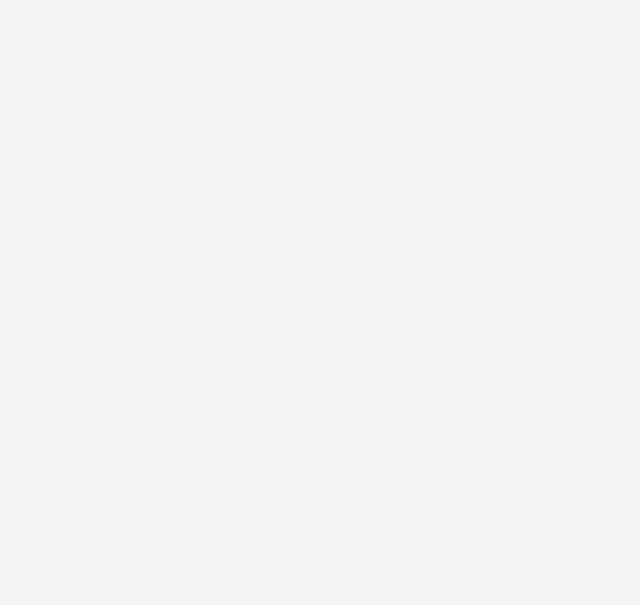
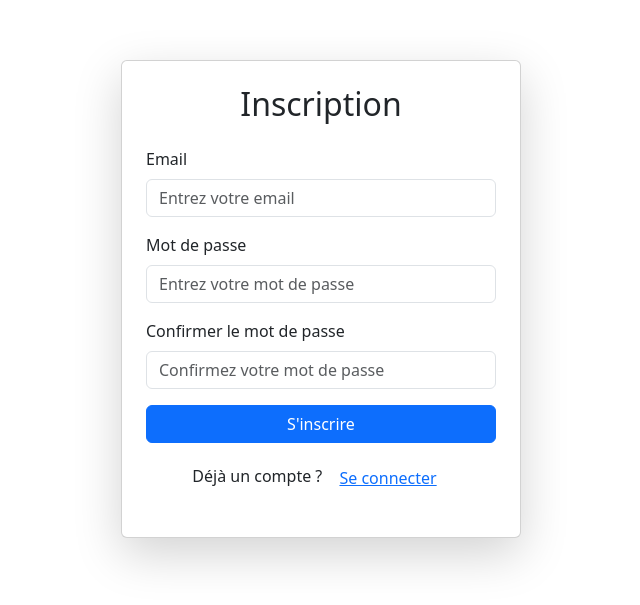
Before and after one commit to Zeleph75/projet-api, a React (Vite) app: page /signup in a window 1280 px wide. Before the commit this address had no page. Shown: the part 101-706 px from the top of the page, without its empty margins (319-959 px from the left). Built offline with nearby package versions, Linux system fonts and the light colour scheme; no server answers.

Commit message:
terminer la connexion

```diff
--- a/public/users.json
+++ b/public/users.json
@@ -9,6 +9,29 @@
       "email": "user2@example.com",
       "password": "securepass",
       "group": "Salon C"
+    },
+    {
+      "password": "testpassword"
+    },
+    {
+      "email": "pelagie@.gmail",
+      "password": "test"
+    },
+    {
+      "email": "pelagie.aintangar01@gmail.com",
+      "password": "Azerty"
+    },
+    {
+      "email": "aintangar01@gmail.com",
+      "password": "Azerty123"
+    },
+    {
+      "email": "pelagie01@gmail.com",
+      "password": "PelA"
+    },
+    {
+      "email": "pela01@gmail.com",
+      "password": "$2b$10$r8RbO2cq4DdHCLQZ2r9qrusHzyt6mYGIKtjm1DRNFlZRnTY4Sqpv."
     }
   ],
   "salons": [
--- a/server.js
+++ b/server.js
@@ -1,93 +1,82 @@
-import express from 'express';
-import fs from 'fs';
-import path from 'path';
-import cors from 'cors';
+import express from "express";
+import fs from "fs/promises"; // Utilisation des Promises pour éviter les callbacks
+import cors from "cors";
+import jwt from "jsonwebtoken";
+import bcrypt from "bcryptjs";
+import dotenv from "dotenv";
+
+dotenv.config(); // Charger les variables d'environnement
 
 const app = express();
-const PORT = 5000;
+app.use(express.json());
+app.use(cors());
 
-// Vérifier que le serveur démarre bien
-console.log("Le serveur est en train de démarrer...");
+const USERS_FILE = "./public/users.json";
+const SECRET_KEY = process.env.SECRET_KEY || "supersecretkey"; // 🔐 Utilisation d'une clé sécurisée
 
-app.use(cors()); // Permettre les requêtes cross-origin
-app.use(express.json()); // Pour analyser les requêtes en JSON
+// 🔹 Route pour inscrire un utilisateur (REGISTER)
+app.post("/register", async (req, res) => {
+    const { email, password } = req.body;
 
-const filePath = path.join(process.cwd(), "public", "users.json");
+    try {
+        const data = await fs.readFile(USERS_FILE, "utf8");
+        let usersData = JSON.parse(data);
 
-// Route pour mettre à jour les groupes d'utilisateurs
-app.post("/update-group", (req, res) => {
-    console.log("Requête reçue pour /update-group");
-
-    const { users } = req.body;
-    if (!users) {
-        return res.status(400).json({ message: "Données invalides" });
-    }
-
-    fs.readFile(filePath, "utf8", (err, data) => {
-        if (err) {
-            console.error("Erreur lors de la lecture du fichier:", err);
-            return res.status(500).json({ message: "Erreur de lecture du fichier", error: err });
+        // Vérifie si l'utilisateur existe déjà
+        if (usersData.users.some(user => user.email === email)) {
+            return res.status(400).json({ message: "Cet email est déjà utilisé." });
         }
 
-        let jsonData;
-        try {
-            jsonData = JSON.parse(data);
-        } catch (parseError) {
-            console.error("Erreur lors du parsing JSON:", parseError);
-            return res.status(500).json({ message: "Erreur de parsing JSON", error: parseError });
+        // Hache le mot de passe avant de l'enregistrer
+        const hashedPassword = bcrypt.hashSync(password, 10);
+
+        // Ajoute le nouvel utilisateur
+        usersData.users.push({ email, password: hashedPassword });
+
+        // Sauvegarde dans users.json
+        await fs.writeFile(USERS_FILE, JSON.stringify(usersData, null, 2));
+
+        res.status(201).json({ message: "Inscription réussie !" });
+
+    } catch (err) {
+        console.error("Erreur serveur :", err);
+        res.status(500).json({ message: "Erreur serveur." });
+    }
+});
+
+// 🔹 Route pour la connexion (LOGIN)
+app.post("/login", async (req, res) => {
+    const { email, password } = req.body;
+
+    try {
+        const data = await fs.readFile(USERS_FILE, "utf8");
+        let usersData = JSON.parse(data);
+
+        // Vérifie si l'utilisateur existe
+        const user = usersData.users.find(user => user.email === email);
+        if (!user) {
+            return res.status(400).json({ message: "Utilisateur non trouvé." });
         }
 
-        jsonData.users = users; // Met à jour les utilisateurs
+        // Vérifie le mot de passe avec bcrypt
+        const isMatch = bcrypt.compareSync(password, user.password);
+        if (!isMatch) {
+            return res.status(400).json({ message: "Mot de passe incorrect." });
+        }
 
-        fs.writeFile(filePath, JSON.stringify(jsonData, null, 2), (err) => {
-            if (err) {
-                console.error("Erreur d'écriture du fichier:", err);
-                return res.status(500).json({ message: "Erreur de sauvegarde", error: err });
-            }
-            res.status(200).json({ message: "Utilisateurs mis à jour avec succès" });
-        });
-    });
+        // Génère un Token JWT valable 1 heure
+        const token = jwt.sign({ email: user.email }, SECRET_KEY, { expiresIn: "1h" });
+
+        res.json({ message: "Connexion réussie !", token });
+
+    } catch (err) {
+        console.error("Erreur serveur :", err);
+        res.status(500).json({ message: "Erreur serveur." });
+    }
 });
 
-// Route pour mettre à jour la liste des salons
-app.post("/update-salons", (req, res) => {
-    console.log("Requête reçue pour /update-salons");
-
-    const { salons } = req.body;
-    if (!salons) {
-        return res.status(400).json({ message: "Données invalides" });
-    }
-
-    fs.readFile(filePath, "utf8", (err, data) => {
-        if (err) {
-            console.error("Erreur lors de la lecture du fichier:", err);
-            return res.status(500).json({ message: "Erreur de lecture du fichier", error: err });
-        }
-
-        let jsonData;
-        try {
-            jsonData = JSON.parse(data);
-        } catch (parseError) {
-            console.error("Erreur lors du parsing JSON:", parseError);
-            return res.status(500).json({ message: "Erreur de parsing JSON", error: parseError });
-        }
-
-        // Suppression des salons vides
-        const cleanedSalons = salons.filter(salon => salon.members.length > 0);
-
-        jsonData.salons = cleanedSalons; // Met à jour les salons après suppression des vides
-
-        fs.writeFile(filePath, JSON.stringify(jsonData, null, 2), (err) => {
-            if (err) {
-                console.error("Erreur d'écriture du fichier:", err);
-                return res.status(500).json({ message: "Erreur de sauvegarde", error: err });
-            }
-            res.status(200).json({ message: "Salons mis à jour avec succès" });
-        });
-    });
+// 🔹 Démarrer le serveur
+const PORT = 5000;
+app.listen(PORT, () => {
+    console.log(`✅ Serveur démarré sur http://localhost:${PORT}`);
 });
-
-// Lancer le serveur
-app.listen(PORT, () => {
-    console.log(`✅ Serveur backend démarré sur http://localhost:${PORT}`);
-});
--- a/src/App.jsx
+++ b/src/App.jsx
@@ -1,12 +1,17 @@
 import { BrowserRouter as Router, Routes, Route } from "react-router-dom";
 import LoginPage from "./pages/Login.jsx";
+import SignPage from "./pages/Signup.jsx"
 import TestPage from "./pages/Test.jsx"; // Crée cette page pour tester la redirection
+import "bootstrap/dist/css/bootstrap.min.css";
+
 
 function App() {
     return (
         <Router>
             <Routes>
                 <Route path="/" element={<LoginPage />} />
+                <Route path="/signup" element={<SignPage />} />
+                <Route path="/login" element={<LoginPage />} />
                 <Route path="/test" element={<TestPage />} />
             </Routes>
         </Router>
--- a/src/pages/Login.jsx
+++ b/src/pages/Login.jsx
@@ -1,5 +1,7 @@
 import { useState, useEffect } from "react";
 import {data, useNavigate} from "react-router-dom";
+import "bootstrap/dist/css/bootstrap.min.css";
+
 import "./Login.css";
 
 
@@ -9,52 +11,77 @@ export default function LoginPage() {
     const [users, setUsers] = useState([]);
     const navigate = useNavigate();
 
-    useEffect(() => {
-        fetch("/users.json")
-            .then((response) => response.json())
-            .then((data) => setUsers(data.users));
-    }, []);
+    // useEffect(() => {
+    //     fetch("/users.json")
+    //         .then((response) => response.json())
+    //         .then((data) => setUsers(data.users));
+    // }, []);
 
-    const handleSubmit = (e) => {
+    const handleSubmit = async (e) => {
         e.preventDefault();
-        const validUser = users.find(
-            (user) => user.email === email && user.password === password
-        );
-        if (validUser) {
-            navigate("/test");
-        } else {
-            alert("Identifiants incorrects", data.users);
+
+        try {
+            const response = await fetch("http://localhost:5000/login", {
+                method: "POST",
+                headers: { "Content-Type": "application/json" },
+                body: JSON.stringify({ email, password }),
+            });
+
+            const data = await response.json();
+
+            if (response.ok) {
+                localStorage.setItem("token", data.token); // Stocker le token
+                alert("Connexion réussie !");
+                navigate("/test");
+            } else {
+                alert(data.message); // Afficher un message d'erreur du serveur
+            }
+        } catch (error) {
+            console.error("Erreur lors de la connexion :", error);
+            alert("Une erreur est survenue.");
         }
     };
 
     return (
-        <div className="container">
-            <div className="login-box">
-                <h2>Connexion</h2>
+        <div className="container d-flex justify-content-center align-items-center vh-100">
+            <div className="card shadow-lg p-4" style={{ maxWidth: "400px", width: "100%" }}>
+                <h2 className="text-center mb-4">Connexion</h2>
                 <form onSubmit={handleSubmit}>
-                    <div className="form-group">
-                        <label htmlFor="email">Email</label>
+                    <div className="mb-3">
+                        <label htmlFor="email" className="form-label">Email</label>
                         <input
                             id="email"
                             type="email"
+                            className="form-control"
                             placeholder="Entrez votre email"
                             value={email}
                             onChange={(e) => setEmail(e.target.value)}
                             required
                         />
                     </div>
-                    <div className="form-group">
-                        <label htmlFor="password">Mot de passe</label>
+                    <div className="mb-3">
+                        <label htmlFor="password" className="form-label">Mot de passe</label>
                         <input
                             id="password"
                             type="password"
+                            className="form-control"
                             placeholder="Entrez votre mot de passe"
                             value={password}
                             onChange={(e) => setPassword(e.target.value)}
                             required
                         />
                     </div>
-                    <button type="submit" className="submit-btn">Se connecter</button>
+                    <button type="submit" className="btn btn-primary w-100">Se connecter</button>
+                    <p className="text-center mt-3">
+                        Pas encore de compte ?{" "}
+                        <button
+                            type="button"
+                            onClick={() => navigate("/signup")}
+                            className="btn btn-link"
+                        >
+                            S'inscrire
+                        </button>
+                    </p>
                 </form>
             </div>
         </div>
--- /dev/null
+++ b/src/pages/Signup.jsx
@@ -0,0 +1,111 @@
+import { useState, useEffect } from "react";
+import { useNavigate } from "react-router-dom";
+
+export default function SignPage() {
+    const [email, setEmail] = useState("");
+    const [password, setPassword] = useState("");
+    const [confirmPassword, setConfirmPassword] = useState("");
+    const [users, setUsers] = useState([]);
+    const navigate = useNavigate();
+
+    useEffect(() => {
+        fetch("http://localhost:5000/users")
+            .then((response) => response.json())
+            .then((data) => setUsers(data.users))
+            .catch((error) => console.error("Erreur de récupération des utilisateurs :", error));
+            ;
+    }, []);
+
+    const handleRegister = (e) => {
+        e.preventDefault();
+
+        // Vérifier si les mots de passe correspondent
+        if (password !== confirmPassword) {
+            alert("Les mots de passe ne correspondent pas.");
+            return;
+        }
+
+        // Vérifier si l'email existe déjà
+        const existingUser = users.find((user) => user.email === email);
+        if (existingUser) {
+            alert("Cet email est déjà utilisé.");
+            return;
+        }
+
+
+        // Envoye l'utilisateur au serveur
+        fetch("http://localhost:5000/register", {
+        method: "POST",
+        headers: { "Content-Type": "application/json" },
+        body: JSON.stringify({ email, password }),
+        })
+        .then((response) => response.json())
+        .then((data) => {
+            alert(data.message);
+            if (data.message === "Inscription réussie !") {
+                navigate("/login");
+            }
+        })
+        .catch((error) => {
+            console.error("Erreur lors de l'inscription :", error);
+            alert("Une erreur est survenue.");
+        });
+    };
+
+    return (
+        <div className="container d-flex justify-content-center align-items-center vh-100">
+            <div className="card shadow-lg p-4" style={{ maxWidth: "400px", width: "100%" }}>
+                <h2 className="text-center mb-4">Inscription</h2>
+                <form onSubmit={handleRegister}>
+                    <div className="mb-3">
+                        <label htmlFor="email" className="form-label">Email</label>
+                        <input
+                            id="email"
+                            type="email"
+                            className="form-control"
+                            placeholder="Entrez votre email"
+                            value={email}
+                            onChange={(e) => setEmail(e.target.value)}
+                            required
+                        />
+                    </div>
+                    <div className="mb-3">
+                        <label htmlFor="password" className="form-label">Mot de passe</label>
+                        <input
+                            id="password"
+                            type="password"
+                            className="form-control"
+                            placeholder="Entrez votre mot de passe"
+                            value={password}
+                            onChange={(e) => setPassword(e.target.value)}
+                            required
+                        />
+                    </div>
+                    <div className="mb-3">
+                        <label htmlFor="confirmPassword" className="form-label">Confirmer le mot de passe</label>
+                        <input
+                            id="confirmPassword"
+                            type="password"
+                            className="form-control"
+                            placeholder="Confirmez votre mot de passe"
+                            value={confirmPassword}
+                            onChange={(e) => setConfirmPassword(e.target.value)}
+                            required
+                        />
+                    </div>
+                    <button type="submit" className="btn btn-primary w-100">S'inscrire</button>
+                    <p className="text-center mt-3">
+                        Déjà un compte ?{" "}
+                        <button
+                            type="button"
+                            onClick={() => navigate("/login")}
+                            className="btn btn-link"
+                        >
+                            Se connecter
+                        </button>
+                    </p>
+                </form>
+            </div>
+        </div>
+    );
+}
--- a/src/pages/Test.jsx
+++ b/src/pages/Test.jsx
@@ -93,61 +93,60 @@ export default function TestPage() {
     };
 
     return (
-        <div>
-            <div className="container_page_groupe">
+        <div className="container my-5">
+            {/* Section Utilisateur */}
+            <div className="d-flex justify-content-between align-items-center mb-4">
                 <h2>Connecté en tant que {currentUser ? currentUser.email : "Invité"}</h2>
-                <button className="btn btn-primary">Se déconnecter</button>
+                <button className="btn btn-danger" onClick={() => navigate("/login")}>Se déconnecter</button>
             </div>
 
-            <div className="container_info_groupe">
-                <div className="container_bouton_rejoindre_groupe">
-                    <button className="bouton_rejoindre_groupe" onClick={handleJoinGroup}>+</button>
+            {/* Rejoindre un groupe */}
+            <div className="card shadow-sm p-4 mb-4">
+                <div className="d-flex align-items-center">
+                    <button className="btn btn-success me-3" onClick={handleJoinGroup}>+</button>
                     {groupName && <h3>Groupe Rejoint : {groupName}</h3>}
+                </div>
                 {currentUser && currentUser.group && (
-                        <p>Nombre d'utilisateurs dans ce groupe : {getUsersInSameGroup()}</p>
+                    <p className="mt-2">Nombre d'utilisateurs dans ce groupe : {getUsersInSameGroup()}</p>
                 )}
             </div>
-                <textarea disabled className="partage_lien_spotify" />
 
-                <div className="liste_utilisateur">
-                    {users
-                        .filter(user => user.group === currentUser?.group) // Filtre les utilisateurs qui sont dans le même groupe que currentUser
-                        .map((user, index) => {
-                            // Trouver le salon auquel appartient l'utilisateur
+            {/* Liste des utilisateurs du groupe */}
+            <div className="card shadow-sm p-4 mb-4">
+                <h3>Membres du groupe</h3>
+                <ul className="list-group">
+                    {users.filter(user => user.group === currentUser?.group).map((user, index) => {
                         const userSalon = salons.find(salon => salon.name === user.group);
-
-                            // Vérifier si un salon a été trouvé et si l'utilisateur est un administrateur
-                            const role = userSalon?.roles?.[user.email] === "admin" ? "admin" : "user";
-
+                        const role = userSalon?.roles?.[user.email] === "admin" ? "Admin" : "Membre";
                         return (
-                                <h2 key={index} className="utilisateur">
-                                    {user.email} - Groupe : {user.group || "Aucun"} - Rôle : {role}
-                                </h2>
+                            <li key={index} className="list-group-item d-flex justify-content-between">
+                                {user.email} - <span className="fw-bold">{role}</span>
+                            </li>
                         );
                     })}
+                </ul>
             </div>
 
-
-
-            </div>
-
-            <button onClick={() => setShowGroups(!showGroups)} className="toggle_groups_button">
+            {/* Liste des salons */}
+            <button onClick={() => setShowGroups(!showGroups)} className="btn btn-secondary mb-4">
                 {showGroups ? "Cacher" : "Afficher"} la liste des salons
             </button>
 
             {showGroups && (
-                <div className="container_liste_groupe">
-                    <h1 className="titre_liste_salon">Liste des salons: </h1>
-                    <div className="container_info_groupe_utilisateur">
+                <div className="card shadow-sm p-4">
+                    <h3 className="mb-3">Liste des salons</h3>
+                    <div className="row">
                         {salons.length > 0 ? (
                             salons.map((salon, index) => (
-                                <div key={index} className="salon">
-                                    <h2>{salon.name}</h2>
-                                    <ul>
+                                <div key={index} className="col-md-4">
+                                    <div className="card mb-3 p-3">
+                                        <h5>{salon.name}</h5>
+                                        <ul className="list-unstyled">
                                             {salon.members.map((member, idx) => (
-                                            <li key={idx} className="liste_groupe_utilisateur">{member}</li>
+                                                <li key={idx} className="text-muted">{member}</li>
                                             ))}
                                         </ul>
+                                    </div>
                                 </div>
                             ))
                         ) : (
```
Also changed, not shown: package.json (+16 -2 lines), 1 other file (tests, documents, lock files or other folders). Lines whose indentation alone changed are shown as unchanged.
